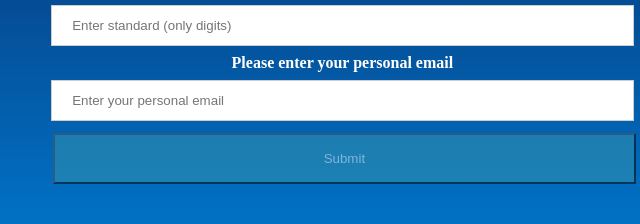
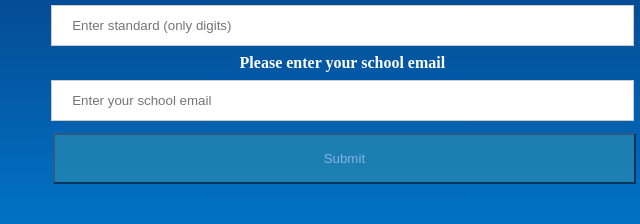
Before and after one commit to MalharNan/8AAssemblyGameShow.github.io, a plain HTML site: page index.html in a window 1280 px wide. Shown: the part 481-705 px from the top of the page, 297-937 px from the left. Drawn offline with Linux system fonts and the light colour scheme.

Commit message:
Update index.html

```diff
--- a/index.html
+++ b/index.html
@@ -19,8 +19,8 @@
               <div class="lab"><label for="std" class="lab"><b>Please enter your standard</b></label></div>
               <input type="text" placeholder="Enter standard (only digits)" id="std" required>
 
-              <div class="lab"><label for="email" class="lab"><b>Please enter your personal email</b></label></div>
-              <input type="text" placeholder="Enter your personal email" id="email" required>
+              <div class="lab"><label for="email" class="lab"><b>Please enter your school email</b></label></div>
+              <input type="text" placeholder="Enter your school email" id="email" required>
 
               <input type = "button" onclick = "updateDB()" value = "Submit">
             </div></div>
```
